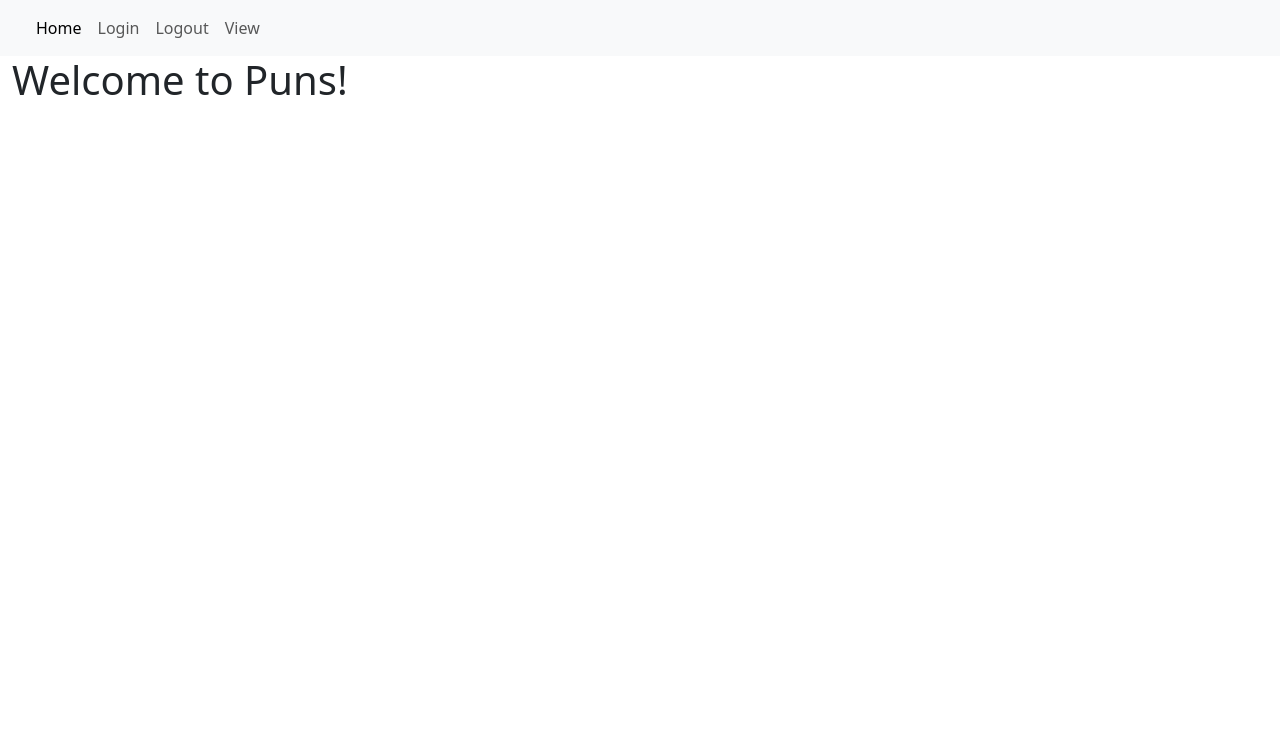
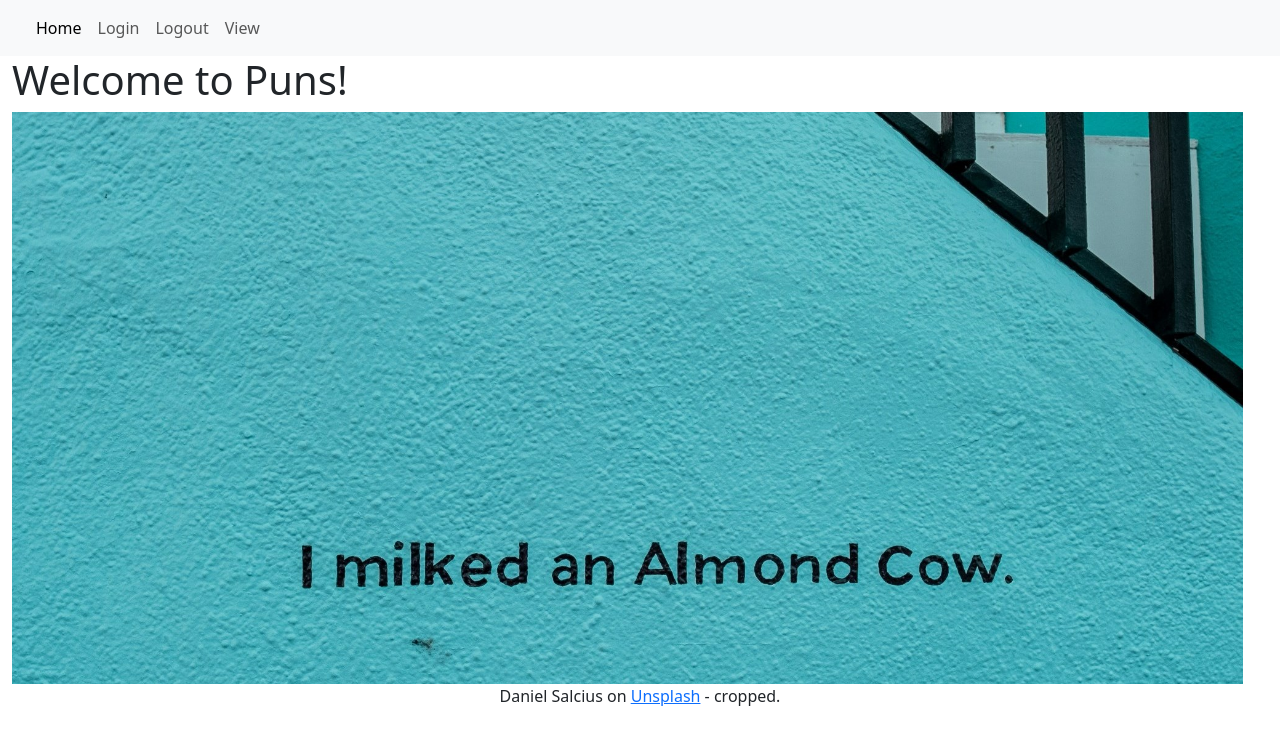
Before and after one commit to BigBangData/Puns, a Flask app: page / in a window 1280 px wide. Shown: the top 745 px of the page. Run offline with Flask 3, Linux system fonts and the light colour scheme.

Commit message:
Tutorial 9 - static files

```diff
--- a/templates/index.html
+++ b/templates/index.html
@@ -2,7 +2,7 @@
 {% block title %}Home Page{% endblock %}
 {% block header %}<h1>Welcome to Puns!</h1>{% endblock %}
 {% block content %}
-    <!-- {% for x in content %}
-            <p>Hi {{x}}</p>
-    {% endfor %} -->
+    <image alt="I milked an almond cow" style="max-width:98%;" src="{{url_for('static', filename='images/milked_almond_crop.jpg')}}">
+    <p style="text-align:center;" Photo by <a href="https://unsplash.com/@dsalcius?utm_content=creditCopyText&utm_medium=referral&utm_source=unsplash">Daniel Salcius</a> on <a href="https://unsplash.com/photos/teal-painted-wall-w17JwWyRPoE?utm_content=creditCopyText&utm_medium=referral&utm_source=unsplash">Unsplash</a> - cropped.</p>
+
 {% endblock %}
```
Also changed, not shown: README.md, static/images/milked_almond_crop.jpg (added).
